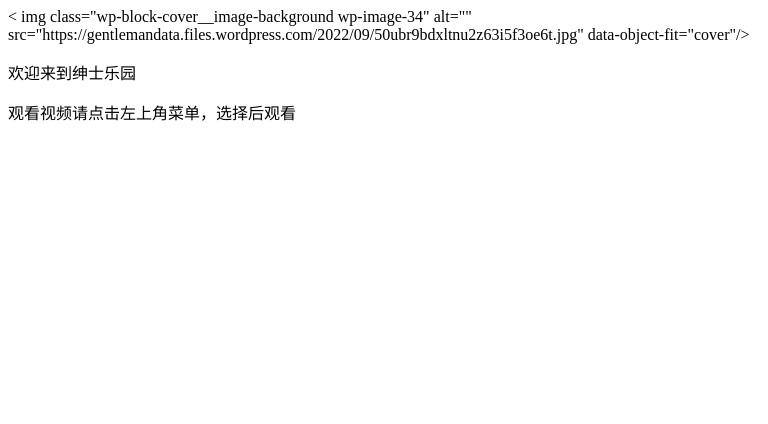
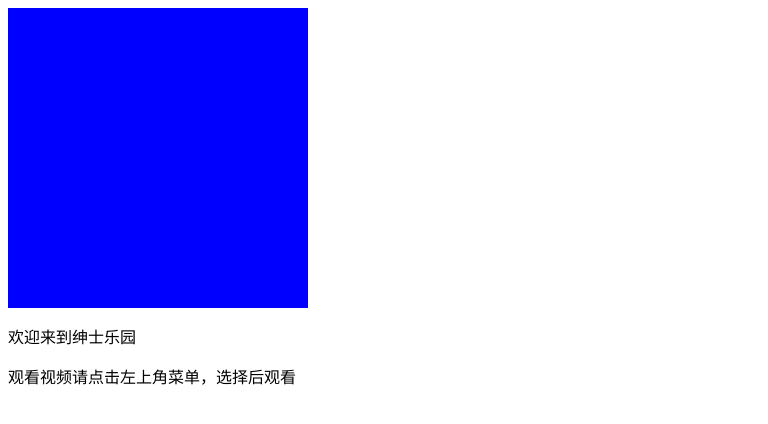
Before and after one commit to z915088581/gentleman, a plain HTML site: page index.html in a window 768 px wide. Drawn offline with Linux system fonts and the light colour scheme.

Commit message:
Update index.html
Signed-off-by: VKG、梦轩 <35161724+z915088581@users.noreply.github.com>

```diff
--- a/index.html
+++ b/index.html
@@ -1,5 +1,44 @@
-<!-- wp:cover {"url":"https://gentlemandata.files.wordpress.com/2022/09/50ubr9bdxltnu2z63i5f3oe6t.jpg","id":34,"dimRatio":50,"isDark":false} -->
-<div class="wp-block-cover is-light"><span aria-hidden="true" class="wp-block-cover__background has-background-dim"></span>< img class="wp-block-cover__image-background wp-image-34" alt="" src="https://gentlemandata.files.wordpress.com/2022/09/50ubr9bdxltnu2z63i5f3oe6t.jpg" data-object-fit="cover"/><div class="wp-block-cover__inner-container"><!-- wp:paragraph {"textColor":"white"} -->
+<!DOCTYPE html>
+<html>
+	<head>
+		<meta charset="utf-8" />
+		<meta name="viewport" content="width=device-width,initial-scale=1.0,user-scalable=0">
+		<title></title>
+		<style>
+			/* 小屏幕手机端 */
+			@media (min-width: 0px) and (max-width:768px) {
+				.div1{
+					width: 100px;
+					height: 100px;
+					background-color: red;
+				}
+			}
+
+			/* 中等屏幕（桌面显示器，大于等于 992px） */
+			@media (min-width: 768px) and (max-width:992px){
+				.div1{
+					width: 300px;
+					height: 300px;
+					background-color: blue;
+				}
+			}
+
+			/* 大屏幕（大桌面显示器，大于等于 1200px） */
+			@media (min-width: 992px) {
+				.div1{
+					width: 500px;
+					height: 500px;
+					background-color: aqua;
+				}
+			}
+		</style>
+	</head>
+	<body>
+		<div class="div1"></div>
+		<script></script>
+	</body>
+</html>
+
 <p class="has-white-color has-text-color">欢迎来到绅士乐园</p >
 <!-- /wp:paragraph -->
 
```
